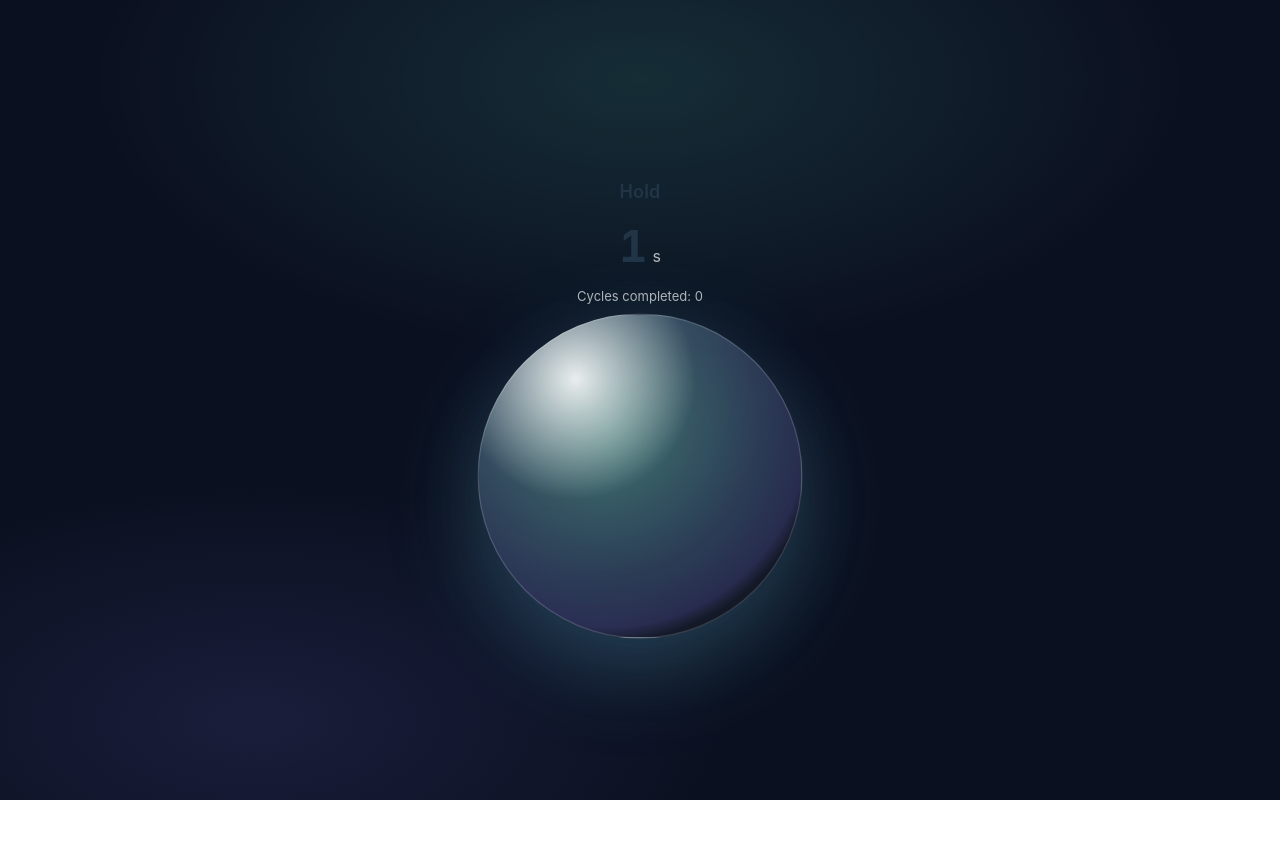
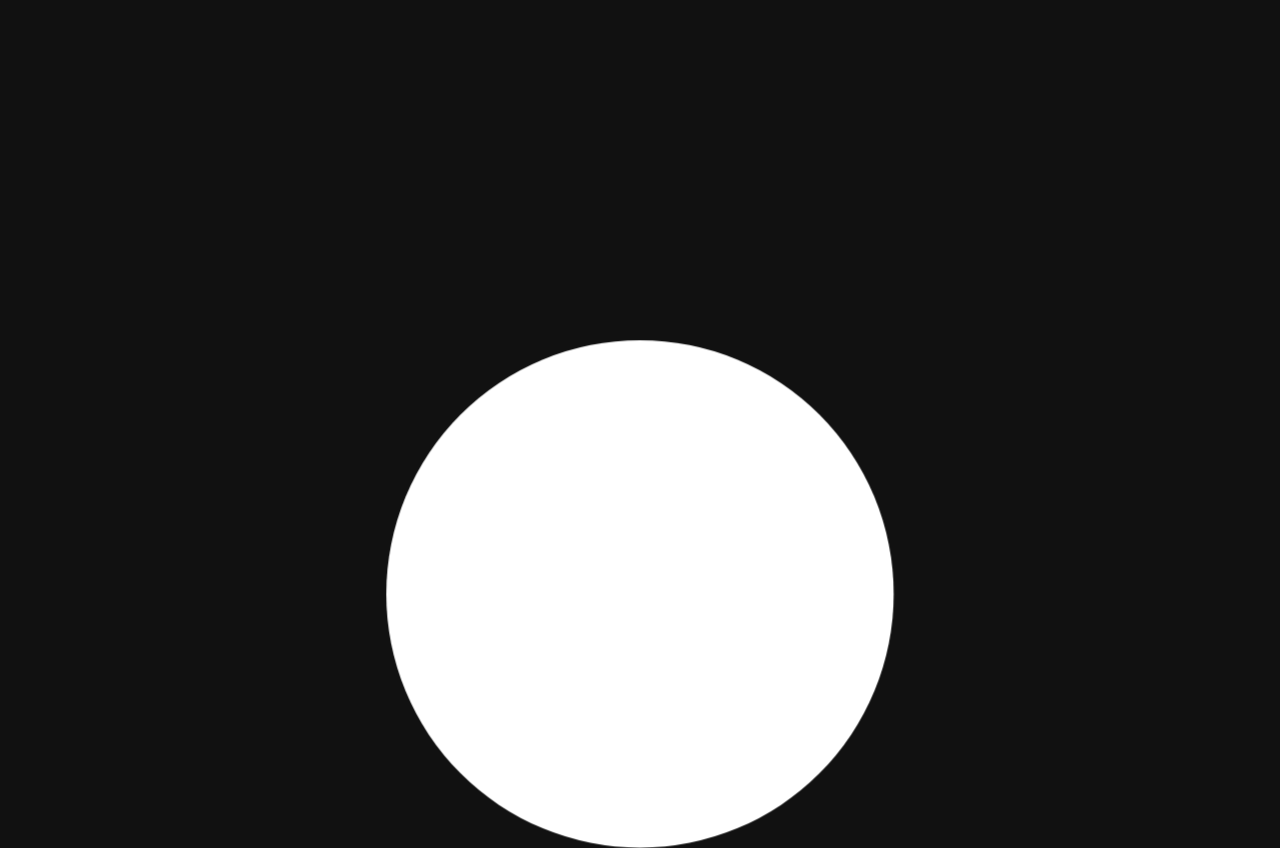
Before and after one commit to triscacezar-droid/breath, a React (Vite) app in the folder breath-web/: page / in a window 1280 px wide. Before the commit the page ends 800 px from the top, so only its background shows below. Built offline with nearby package versions, Linux system fonts and the light colour scheme.

Commit message:
improvements

```diff
--- a/breath-web/src/App.css
+++ b/breath-web/src/App.css
@@ -1,10 +1,119 @@
 .app {
   min-height: 100vh;
-  display: grid;
-  align-content: center;
-  justify-items: center;
-  gap: 22px;
-  padding: 32px 18px;
+  display: flex;
+  align-items: stretch;
+  padding: 0;
+}
+
+.settings {
+  position: fixed;
+  left: 0;
+  top: 0;
+  bottom: 0;
+  width: 200px;
+  padding: 24px 16px;
+  background: rgba(0, 0, 0, 0.95);
+  border-right: 1px solid rgba(255, 255, 255, 0.12);
+  display: flex;
+  flex-direction: column;
+  gap: 12px;
+  z-index: 20;
+  transform: translateX(-100%);
+  transition: transform 0.25s ease;
+}
+
+.settings.settings--open {
+  transform: translateX(0);
+}
+
+.settings-trigger {
+  position: fixed;
+  left: 16px;
+  bottom: 24px;
+  z-index: 10;
+  padding: 10px 16px;
+  font-size: 14px;
+  font-weight: 500;
+  color: #fff;
+  background: rgba(0, 0, 0, 0.6);
+  border: 1px solid rgba(255, 255, 255, 0.25);
+  border-radius: 8px;
+  cursor: pointer;
+  transition: opacity 0.2s, background 0.2s;
+}
+
+.settings-trigger:hover {
+  background: rgba(0, 0, 0, 0.8);
+}
+
+.settings-title {
+  margin: 0 0 8px;
+  font-size: 14px;
+  font-weight: 600;
+  color: #fff;
+  text-transform: uppercase;
+  letter-spacing: 0.05em;
+}
+
+.settings-row {
+  display: flex;
+  align-items: center;
+  justify-content: space-between;
+  gap: 10px;
+  font-size: 14px;
+  color: #ccc;
+  cursor: default;
+}
+
+.settings-row input {
+  width: 56px;
+  padding: 6px 8px;
+  font-size: 14px;
+  font-family: inherit;
+  color: #fff;
+  background: rgba(255, 255, 255, 0.08);
+  border: 1px solid rgba(255, 255, 255, 0.2);
+  border-radius: 6px;
+  -moz-appearance: textfield;
+}
+
+.settings-row input::-webkit-outer-spin-button,
+.settings-row input::-webkit-inner-spin-button {
+  -webkit-appearance: none;
+  margin: 0;
+}
+
+.settings-row input:focus {
+  outline: none;
+  border-color: rgba(255, 255, 255, 0.4);
+}
+
+.content-wrap {
+  flex: 1;
+  display: flex;
+  flex-direction: column;
+  min-width: 0;
+}
+
+.cycles-footer {
+  margin-top: auto;
+  padding: 16px 24px;
+  font-size: 14px;
+  color: #ccc;
+  text-align: center;
+  opacity: 0;
+  pointer-events: none;
+  transition: opacity 0.35s ease;
+}
+
+.cycles-footer.cycles-footer--visible {
+  opacity: 1;
+  pointer-events: auto;
+}
+
+.cycles-footer.cycles-footer--hidden {
+  opacity: 0;
+  pointer-events: none;
 }
 
 .header {
@@ -18,25 +127,44 @@
 
 .subtitle {
   margin: 6px 0 0;
-  color: rgba(255, 255, 255, 0.72);
+  color: #ccc;
 }
 
 .session {
-  width: min(520px, 92vw);
-  display: grid;
-  justify-items: center;
-  gap: 40px;
-  padding: 16px 0 32px;
+  flex: 1;
+  display: flex;
+  flex-direction: column;
+  align-items: center;
+  justify-content: center;
+  gap: 0;
+  padding: 24px;
+  min-width: 0;
+}
+
+.session > .status-slot {
+  margin-bottom: 200px;
+}
+
+.session > .circle {
+  margin-top: 0;
+}
+
+/* Fixed-height slot for status so the sphere never shifts when text shows/hides or animates */
+.status-slot {
+  min-height: 240px;
+  width: 100%;
+  overflow: visible;
+  display: flex;
+  align-items: flex-end;
+  justify-content: center;
+  padding-bottom: 24px;
 }
 
 .circle {
   width: 260px;
   height: 260px;
   border-radius: 999px;
-  background: radial-gradient(circle at 30% 20%, rgba(255, 255, 255, 0.9), rgba(255, 255, 255, 0.08) 35%, rgba(255, 255, 255, 0.04) 60%),
-    radial-gradient(circle at 40% 35%, rgba(96, 255, 214, 0.35), rgba(127, 127, 255, 0.18) 70%, transparent 75%);
-  border: 1px solid rgba(255, 255, 255, 0.16);
-  box-shadow: 0 22px 80px rgba(96, 255, 214, 0.18), 0 18px 60px rgba(127, 127, 255, 0.12);
+  background: #fff;
   transition-property: transform;
   transition-timing-function: cubic-bezier(0.2, 0.9, 0.2, 1);
   transition-duration: 0.7s;
@@ -46,36 +174,106 @@
 .status {
   text-align: center;
   display: grid;
-  gap: 8px;
+  gap: 56px;
+  overflow: visible;
+  opacity: 0;
+  transform: translateY(-12px);
+  pointer-events: none;
+  transition: opacity 0.35s ease, transform 0.35s ease;
 }
 
-.phase {
+.status--visible {
+  opacity: 1;
+  transform: translateY(0);
+  pointer-events: auto;
+}
+
+.status--hidden {
+  opacity: 0;
+  transform: translateY(-12px);
+  pointer-events: none;
+}
+
+.phase-stack {
+  position: relative;
+  min-height: 1.5em;
+  overflow: visible;
+  text-align: center;
+}
+
+.phase-row {
+  position: absolute;
+  top: 0;
+  left: 0;
+  right: 0;
   font-size: 18px;
   font-weight: 600;
   letter-spacing: 0.01em;
+  color: #fff;
+  white-space: nowrap;
+  display: flex;
+  align-items: center;
+  justify-content: center;
 }
 
-.timer {
+.phase-out {
+  animation: slide-out-up 0.7s cubic-bezier(0.4, 0, 0.2, 1) forwards;
+}
+
+.phase-in {
+  animation: slide-in-from-bottom 0.7s cubic-bezier(0.4, 0, 0.2, 1) forwards;
+}
+
+.timer-stack {
+  overflow: visible;
   display: inline-flex;
   align-items: baseline;
+  gap: 6px;
+}
+
+.timer-number-wrap {
+  position: relative;
+  min-height: 3rem;
+  min-width: 2.5em;
+  overflow: visible;
+  display: flex;
+  align-items: center;
   justify-content: center;
-  gap: 6px;
+}
+
+.timer-row {
+  position: absolute;
+  top: 0;
+  left: 0;
+  right: 0;
+  display: flex;
+  align-items: center;
+  justify-content: center;
   font-variant-numeric: tabular-nums;
+}
+
+.timer-out {
+  animation: slide-out-up 0.7s cubic-bezier(0.4, 0, 0.2, 1) forwards;
+}
+
+.timer-in {
+  animation: slide-in-from-bottom 0.7s cubic-bezier(0.4, 0, 0.2, 1) forwards;
 }
 
 .seconds {
   font-size: 44px;
   font-weight: 700;
   letter-spacing: -0.02em;
+  color: #fff;
 }
 
 .secondsUnit {
   font-size: 16px;
-  color: rgba(255, 255, 255, 0.7);
+  color: #ccc;
 }
 
 .meta {
-  color: rgba(255, 255, 255, 0.68);
+  color: #ccc;
   font-size: 13px;
 }
 
@@ -85,13 +283,15 @@
 }
 
 .primary {
-  background: rgba(96, 255, 214, 0.16);
-  border: 1px solid rgba(96, 255, 214, 0.28);
+  background: #fff;
+  color: #111;
+  border: 1px solid #fff;
 }
 
 .secondary {
-  background: rgba(255, 255, 255, 0.06);
-  border: 1px solid rgba(255, 255, 255, 0.14);
+  background: #111;
+  color: #fff;
+  border: 1px solid #fff;
 }
 
 @media (prefers-reduced-motion: reduce) {
@@ -99,3 +299,25 @@
     transition-duration: 0.01ms !important;
   }
 }
+
+@keyframes slide-out-up {
+  0% {
+    transform: translateY(0);
+    opacity: 1;
+  }
+  100% {
+    transform: translateY(-100%);
+    opacity: 0;
+  }
+}
+
+@keyframes slide-in-from-bottom {
+  0% {
+    transform: translateY(100%);
+    opacity: 0;
+  }
+  100% {
+    transform: translateY(0);
+    opacity: 1;
+  }
+}
--- a/breath-web/src/App.tsx
+++ b/breath-web/src/App.tsx
@@ -3,22 +3,22 @@ import { useEffect, useRef, useState } from 'react'
 
 type Phase = 'INHALE' | 'HOLD_TOP' | 'EXHALE' | 'HOLD_BOTTOM'
 
-const DURATIONS_S: Record<Phase, number> = {
-  INHALE: 4,
-  HOLD_TOP: 4,
-  EXHALE: 4,
-  HOLD_BOTTOM: 4,
+const DEFAULT_DURATIONS: Record<Phase, number> = {
+  INHALE: 5,
+  HOLD_TOP: 5,
+  EXHALE: 5,
+  HOLD_BOTTOM: 5,
 }
 
-const MIN_SCALE = 0.7
-const MAX_SCALE = 1.25
+const MIN_SCALE = 1
+const MAX_SCALE = 2
 
-function lerpVolumeScale(t: number) {
+function lerpAreaScale(t: number) {
   const p = Math.max(0, Math.min(1, t))
-  const min3 = MIN_SCALE ** 3
-  const max3 = MAX_SCALE ** 3
-  const vol = min3 + (max3 - min3) * p
-  return Math.cbrt(vol)
+  const min2 = MIN_SCALE ** 2
+  const max2 = MAX_SCALE ** 2
+  const area = min2 + (max2 - min2) * p
+  return Math.sqrt(area)
 }
 
 function nextPhase(phase: Phase): Phase {
@@ -48,19 +48,69 @@ function phaseLabel(phase: Phase) {
 }
 
 function App() {
+  const [durations, setDurations] = useState<Record<Phase, number>>(() => ({ ...DEFAULT_DURATIONS }))
   const [phase, setPhase] = useState<Phase>('INHALE')
-  const [secondsLeft, setSecondsLeft] = useState(DURATIONS_S.INHALE)
+  const [secondsLeft, setSecondsLeft] = useState(DEFAULT_DURATIONS.INHALE)
   const [cycleCount, setCycleCount] = useState(0)
+  const [showInfo, setShowInfo] = useState(false)
+  const [showSettings, setShowSettings] = useState(false)
+  const [secondsAnimating, setSecondsAnimating] = useState(false)
+  const [labelAnimating, setLabelAnimating] = useState(false)
+  const [prevLabel, setPrevLabel] = useState<string>(() => phaseLabel('INHALE'))
+  const [prevSeconds, setPrevSeconds] = useState<number>(DEFAULT_DURATIONS.INHALE)
 
   const intervalRef = useRef<number | null>(null)
   const animationRef = useRef<number | null>(null)
+  const hideInfoTimeoutRef = useRef<number | null>(null)
   const phaseRef = useRef<Phase>('INHALE')
-  const secondsLeftRef = useRef<number>(DURATIONS_S.INHALE)
+  const secondsLeftRef = useRef<number>(DEFAULT_DURATIONS.INHALE)
   const phaseStartTimeRef = useRef<number>(performance.now())
+  const durationsRef = useRef<Record<Phase, number>>(durations)
 
   const [scale, setScale] = useState<number>(MIN_SCALE)
 
   const label = phaseLabel(phase)
+
+  useEffect(() => {
+    if (!showInfo) return
+
+    if (hideInfoTimeoutRef.current !== null) {
+      window.clearTimeout(hideInfoTimeoutRef.current)
+    }
+
+    hideInfoTimeoutRef.current = window.setTimeout(() => {
+      setShowInfo(false)
+    }, 10_000)
+
+    return () => {
+      if (hideInfoTimeoutRef.current !== null) {
+        window.clearTimeout(hideInfoTimeoutRef.current)
+        hideInfoTimeoutRef.current = null
+      }
+    }
+  }, [showInfo])
+
+  const TEXT_TRANSITION_MS = 700
+
+  useEffect(() => {
+    if (!secondsAnimating) return
+    const timeout = window.setTimeout(() => {
+      setSecondsAnimating(false)
+    }, TEXT_TRANSITION_MS)
+    return () => window.clearTimeout(timeout)
+  }, [secondsAnimating])
+
+  useEffect(() => {
+    if (!labelAnimating) return
+    const timeout = window.setTimeout(() => {
+      setLabelAnimating(false)
+    }, TEXT_TRANSITION_MS)
+    return () => window.clearTimeout(timeout)
+  }, [labelAnimating])
+
+  useEffect(() => {
+    durationsRef.current = durations
+  }, [durations])
 
   useEffect(() => {
     phaseRef.current = phase
@@ -73,25 +123,34 @@ function App() {
   useEffect(() => {
     const animate = () => {
       const currentPhase = phaseRef.current
-      const phaseDuration = DURATIONS_S[currentPhase]
+      const phaseDuration = durationsRef.current[currentPhase]
       const elapsed =
         (performance.now() - phaseStartTimeRef.current) / 1000
 
+      let desiredScale: number
+
       if (currentPhase === 'HOLD_TOP') {
-        setScale(lerpVolumeScale(1))
+        desiredScale = lerpAreaScale(1)
       } else if (currentPhase === 'HOLD_BOTTOM') {
-        setScale(lerpVolumeScale(0))
+        desiredScale = lerpAreaScale(0)
       } else {
         const clampedElapsed = Math.max(0, Math.min(phaseDuration, elapsed))
         const progress =
           phaseDuration === 0 ? 0 : clampedElapsed / phaseDuration
 
         if (currentPhase === 'INHALE') {
-          setScale(lerpVolumeScale(progress))
+          desiredScale = lerpAreaScale(progress)
         } else if (currentPhase === 'EXHALE') {
-          setScale(lerpVolumeScale(1 - progress))
+          desiredScale = lerpAreaScale(1 - progress)
+        } else {
+          desiredScale = MIN_SCALE
         }
       }
+
+      setScale((prev) => {
+        const smoothing = 0.03
+        return prev + (desiredScale - prev) * smoothing
+      })
 
       animationRef.current = window.requestAnimationFrame(animate)
     }
@@ -114,6 +173,8 @@ function App() {
       if (currentLeft > 1) {
         const nextLeft = currentLeft - 1
         secondsLeftRef.current = nextLeft
+        setPrevSeconds(currentLeft)
+        setSecondsAnimating(true)
         setSecondsLeft(nextLeft)
         return
       }
@@ -123,11 +184,15 @@ function App() {
         setCycleCount((c) => c + 1)
       }
 
+      setPrevLabel(phaseLabel(currentPhase))
+      setPrevSeconds(currentLeft)
+      setSecondsAnimating(true)
       phaseRef.current = next
+      setLabelAnimating(true)
       setPhase(next)
       phaseStartTimeRef.current = performance.now()
 
-      const nextDuration = DURATIONS_S[next]
+      const nextDuration = durationsRef.current[next]
       secondsLeftRef.current = nextDuration
       setSecondsLeft(nextDuration)
     }, 1000)
@@ -138,16 +203,105 @@ function App() {
     }
   }, [])
 
+  const handleUserInteract = () => {
+    if (showSettings) {
+      setShowSettings(false)
+      return
+    }
+    setShowInfo(true)
+  }
+
+  const setDuration = (p: Phase, value: number) => {
+    const n = Number(value)
+    if (Number.isNaN(n)) return
+    const clamped = Math.max(1, Math.min(60, Math.round(n)))
+    setDurations((d) => ({ ...d, [p]: clamped }))
+  }
+
   return (
     <main className="app">
+      <aside className={`settings ${showSettings ? 'settings--open' : ''}`} onClick={(e) => e.stopPropagation()} onTouchStart={(e) => e.stopPropagation()} aria-label="Breathing settings" aria-hidden={!showSettings}>
+        <h2 className="settings-title">Timing (seconds)</h2>
+        <label className="settings-row">
+          <span>Inhale</span>
+          <input
+            type="number"
+            min={1}
+            max={60}
+            value={durations.INHALE}
+            onChange={(e) => setDuration('INHALE', e.target.valueAsNumber)}
+          />
+        </label>
+        <label className="settings-row">
+          <span>Hold (top)</span>
+          <input
+            type="number"
+            min={1}
+            max={60}
+            value={durations.HOLD_TOP}
+            onChange={(e) => setDuration('HOLD_TOP', e.target.valueAsNumber)}
+          />
+        </label>
+        <label className="settings-row">
+          <span>Exhale</span>
+          <input
+            type="number"
+            min={1}
+            max={60}
+            value={durations.EXHALE}
+            onChange={(e) => setDuration('EXHALE', e.target.valueAsNumber)}
+          />
+        </label>
+        <label className="settings-row">
+          <span>Hold (bottom)</span>
+          <input
+            type="number"
+            min={1}
+            max={60}
+            value={durations.HOLD_BOTTOM}
+            onChange={(e) => setDuration('HOLD_BOTTOM', e.target.valueAsNumber)}
+          />
+        </label>
+      </aside>
+      <div className="content-wrap" onClick={handleUserInteract} onTouchStart={handleUserInteract}>
+        {showInfo && (
+          <button type="button" className="settings-trigger" onClick={(e) => { e.stopPropagation(); setShowSettings(true) }} onTouchStart={(e) => e.stopPropagation()} aria-label="Open settings">
+            Settings
+          </button>
+        )}
       <section className="session" aria-label="Breathing session">
-        <div className="status">
-          <div className="phase">{label}</div>
-          <div className="timer">
-            <span className="seconds">{secondsLeft}</span>
+        <div className="status-slot" aria-hidden={!showInfo}>
+          <div className={`status ${showInfo ? 'status--visible' : 'status--hidden'}`}>
+          <div className="phase-stack">
+            {labelAnimating ? (
+              <>
+                <div className="phase-row phase-out" key="out">{prevLabel}</div>
+                <div className="phase-row phase-in" key="in">{label}</div>
+              </>
+            ) : (
+              <div className="phase-row">{label}</div>
+            )}
+          </div>
+          <div className="timer-stack">
+            <div className="timer-number-wrap">
+              {secondsAnimating ? (
+                <>
+                  <div className="timer-row timer-out">
+                    <span className="seconds">{prevSeconds}</span>
+                  </div>
+                  <div className="timer-row timer-in">
+                    <span className="seconds">{secondsLeft}</span>
+                  </div>
+                </>
+              ) : (
+                <div className="timer-row">
+                  <span className="seconds">{secondsLeft}</span>
+                </div>
+              )}
+            </div>
             <span className="secondsUnit">s</span>
           </div>
-          <div className="meta">Cycles completed: {cycleCount}</div>
+          </div>
         </div>
 
         <div
@@ -158,6 +312,10 @@ function App() {
           }}
         />
       </section>
+      <footer className={`cycles-footer ${showInfo ? 'cycles-footer--visible' : 'cycles-footer--hidden'}`} aria-hidden={!showInfo}>
+        {cycleCount} cycles completed
+      </footer>
+      </div>
     </main>
   )
 }
--- a/breath-web/src/index.css
+++ b/breath-web/src/index.css
@@ -5,8 +5,8 @@
   font-weight: 400;
 
   color-scheme: dark;
-  color: rgba(255, 255, 255, 0.92);
-  background-color: #0b1020;
+  color: #fff;
+  background-color: #111;
 
   font-synthesis: none;
   text-rendering: optimizeLegibility;
@@ -16,28 +16,18 @@
 
 a {
   font-weight: 500;
-  color: #646cff;
+  color: #fff;
   text-decoration: inherit;
 }
 a:hover {
-  color: #535bf2;
+  color: #ccc;
 }
 
 body {
   margin: 0;
   min-width: 320px;
   min-height: 100vh;
-  background: radial-gradient(
-      1000px 500px at 50% 10%,
-      rgba(96, 255, 214, 0.12),
-      transparent 55%
-    ),
-    radial-gradient(
-      800px 400px at 20% 90%,
-      rgba(127, 127, 255, 0.12),
-      transparent 60%
-    ),
-    #0b1020;
+  background: #111;
 }
 
 h1 {
@@ -46,40 +36,27 @@ h1 {
 
 button {
   border-radius: 8px;
-  border: 1px solid transparent;
+  border: 1px solid #fff;
   padding: 0.6em 1.2em;
   font-size: 1em;
   font-weight: 500;
   font-family: inherit;
-  background-color: rgba(255, 255, 255, 0.06);
+  background-color: #111;
+  color: #fff;
   cursor: pointer;
   transition: border-color 0.25s, background-color 0.25s, transform 0.05s;
 }
 button:hover {
-  border-color: rgba(255, 255, 255, 0.2);
-  background-color: rgba(255, 255, 255, 0.1);
+  background-color: #222;
 }
 button:focus,
 button:focus-visible {
-  outline: 4px auto -webkit-focus-ring-color;
+  outline: 2px solid #fff;
 }
 button:active {
   transform: translateY(1px);
 }
 
-@media (prefers-color-scheme: light) {
-  :root {
-    color: #213547;
-    background-color: #ffffff;
-  }
-  a:hover {
-    color: #747bff;
-  }
-  button {
-    background-color: #f9f9f9;
-  }
-}
-
 * {
   box-sizing: border-box;
 }
```
